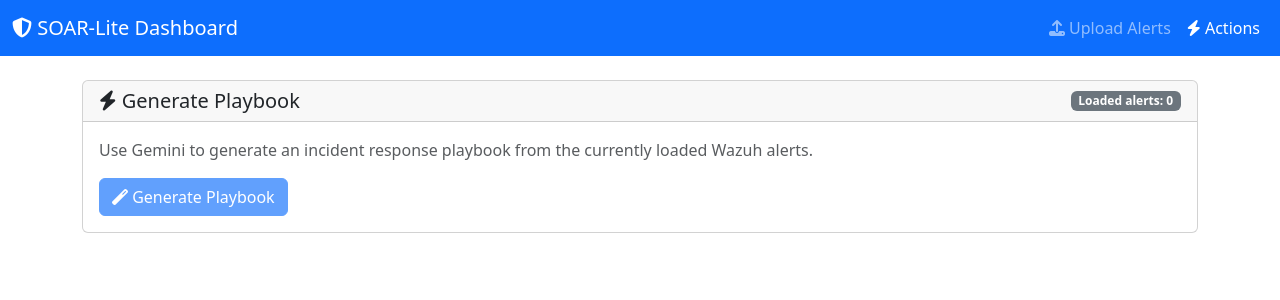
After one commit to onionclove/SCC25, a Flask app: page /actions in a window 1280 px wide. The commit adds this page. Shown: the top 300 px of the page. Run offline with Flask 3, Linux system fonts and the light colour scheme; some libraries are stand-ins or nearby versions.

Commit message:
added auto playbook

```diff
--- a/soar-lite/app.py
+++ b/soar-lite/app.py
@@ -6,6 +6,12 @@ from werkzeug.utils import secure_filename
 import uuid
 import requests
 from dotenv import load_dotenv
+
+# Optional Gemini import (installed via requirements)
+try:
+    import google.generativeai as genai
+except Exception:
+    genai = None
 
 # Load environment variables
 load_dotenv()
@@ -28,6 +34,78 @@ VT_HEADERS = {'x-apikey': VT_API_KEY} if VT_API_KEY else {}
 
 # Cache for VirusTotal results to avoid repeated API calls
 vt_cache = {}
+
+# Gemini configuration
+GEMINI_API_KEY = os.getenv('gemini_api')
+GEMINI_MODEL_NAME = os.getenv('gemini_model', 'gemini-1.5-flash')
+
+def init_gemini_client():
+    """Configure the Gemini client if available and API key is set."""
+    if not genai or not GEMINI_API_KEY:
+        return None
+    try:
+        genai.configure(api_key=GEMINI_API_KEY)
+        return genai.GenerativeModel(GEMINI_MODEL_NAME)
+    except Exception as e:
+        print(f"Error initializing Gemini client: {e}")
+        return None
+
+def build_playbook_prompt(alerts_subset):
+    """Create a structured prompt for Gemini to generate an incident response playbook.
+
+    The model should output concise, ordered steps with rationale, severity, owners, and checks.
+    """
+    sample = {
+        "context": "You are a SOC runbook assistant. Generate a practical, step-by-step incident response playbook for the provided Wazuh alerts. Be concise and actionable.",
+        "output_format": {
+            "title": "string",
+            "summary": "3-5 bullet overview",
+            "severity": "Low|Medium|High|Critical",
+            "assumptions": ["short bullets"],
+            "prerequisites": ["tools, accesses, data needed"],
+            "playbook_steps": [
+                {"id": 1, "name": "Step name", "owner": "SOC|IR|IT", "goal": "what it achieves", "commands": ["example commands"], "evidence_to_collect": ["artifacts"], "success_criteria": ["verifications"], "rollback": ["if needed"], "estimated_time_min": 5}
+            ],
+            "containment_actions": ["bullets"],
+            "eradication_actions": ["bullets"],
+            "recovery_actions": ["bullets"],
+            "post_incident": ["lessons learned, tuning"]
+        }
+    }
+    return (
+        "Generate a JSON playbook for these Wazuh alerts. Consider rule.level, rule.description, rule.groups, timestamps, IPs, users. "
+        "Prefer concrete Linux/Windows commands when relevant. Keep steps minimal but complete."
+        f"\n\nAlerts JSON (truncated to 25):\n{json.dumps(alerts_subset, indent=2) }\n\n"
+        f"Respond ONLY with JSON following this schema (no markdown fences):\n{json.dumps(sample['output_format'], indent=2)}"
+    )
+
+def generate_playbook_from_alerts(all_alerts):
+    """Use Gemini to generate a playbook from current alerts."""
+    model = init_gemini_client()
+    if not model:
+        return {"error": "Gemini not configured. Ensure google-generativeai is installed and gemini_api is set in .env"}
+    if not all_alerts:
+        return {"error": "No alerts loaded"}
+
+    # Take top N by rule level for stronger signal
+    try:
+        sorted_alerts = sorted(all_alerts, key=lambda a: a.get('rule', {}).get('level', 0), reverse=True)
+        subset = sorted_alerts[:25]
+    except Exception:
+        subset = all_alerts[:25]
+
+    prompt = build_playbook_prompt(subset)
+    try:
+        response = model.generate_content(prompt)
+        text = response.text if hasattr(response, 'text') else str(response)
+        # Try to parse JSON if the model complied
+        try:
+            return json.loads(text)
+        except Exception:
+            return {"raw": text}
+    except Exception as e:
+        print(f"Gemini generation error: {e}")
+        return {"error": f"Gemini error: {e}"}
 
 def allowed_file(filename):
     """Check if the uploaded file is a JSON file."""
@@ -632,6 +710,18 @@ def api_stats():
 
     return jsonify(stats)
 
+@app.route('/actions', methods=['GET'])
+def actions_page():
+    """Render actions page with option to generate playbook."""
+    return render_template('actions.html', total_alerts=len(alerts_data))
+
+@app.route('/api/generate_playbook', methods=['POST'])
+def api_generate_playbook():
+    """API to generate a playbook via Gemini from loaded alerts."""
+    result = generate_playbook_from_alerts(alerts_data)
+    status = 200 if 'error' not in result else 400
+    return jsonify(result), status
+
 @app.route('/api/virustotal/<int:alert_id>/<observable_type>/<observable_value>')
 def api_virustotal_lookup(alert_id, observable_type, observable_value):
     """API endpoint for on-demand VirusTotal lookups."""
--- a/soar-lite/requirements.txt
+++ b/soar-lite/requirements.txt
@@ -2,3 +2,4 @@ Flask==2.3.3
 python-dotenv==1.0.0
 requests==2.31.0
 Werkzeug==2.3.7
+google-generativeai==0.7.2
--- /dev/null
+++ b/soar-lite/templates/actions.html
@@ -0,0 +1,84 @@
+<!DOCTYPE html>
+<html lang="en">
+<head>
+    <meta charset="UTF-8">
+    <meta name="viewport" content="width=device-width, initial-scale=1.0">
+    <title>Actions - SOAR-Lite</title>
+    <link href="https://cdnjs.cloudflare.com/ajax/libs/bootstrap/5.3.0/css/bootstrap.min.css" rel="stylesheet">
+    <link href="https://cdnjs.cloudflare.com/ajax/libs/font-awesome/6.4.0/css/all.min.css" rel="stylesheet">
+</head>
+<body>
+    <nav class="navbar navbar-expand-lg navbar-dark bg-primary">
+        <div class="container-fluid">
+            <a class="navbar-brand" href="{{ url_for('dashboard') }}">
+                <i class="fas fa-shield-alt"></i> SOAR-Lite Dashboard
+            </a>
+            <div class="navbar-nav ms-auto">
+                <a class="nav-link" href="{{ url_for('upload_file') }}">
+                    <i class="fas fa-upload"></i> Upload Alerts
+                </a>
+                <a class="nav-link active" aria-current="page" href="#">
+                    <i class="fas fa-bolt"></i> Actions
+                </a>
+            </div>
+        </div>
+    </nav>
+
+    <div class="container mt-4">
+        {% with messages = get_flashed_messages(with_categories=true) %}
+            {% if messages %}
+                {% for category, message in messages %}
+                    <div class="alert alert-{{ 'danger' if category == 'error' else 'success' if category == 'success' else 'info' }} alert-dismissible fade show">
+                        {{ message }}
+                        <button type="button" class="btn-close" data-bs-dismiss="alert"></button>
+                    </div>
+                {% endfor %}
+            {% endif %}
+        {% endwith %}
+
+        <div class="card">
+            <div class="card-header d-flex justify-content-between align-items-center">
+                <h5 class="mb-0"><i class="fas fa-bolt"></i> Generate Playbook</h5>
+                <span class="badge bg-secondary">Loaded alerts: {{ total_alerts }}</span>
+            </div>
+            <div class="card-body">
+                <p class="text-muted">Use Gemini to generate an incident response playbook from the currently loaded Wazuh alerts.</p>
+                <button id="gen-btn" class="btn btn-primary" {% if total_alerts == 0 %}disabled{% endif %}>
+                    <i class="fas fa-magic"></i> Generate Playbook
+                </button>
+
+                <div id="result" class="mt-4" style="display:none;">
+                    <h6>Playbook</h6>
+                    <pre class="bg-light p-3 rounded"><code id="result-json"></code></pre>
+                </div>
+            </div>
+        </div>
+    </div>
+
+    <script src="https://cdnjs.cloudflare.com/ajax/libs/bootstrap/5.3.0/js/bootstrap.bundle.min.js"></script>
+    <script>
+        const btn = document.getElementById('gen-btn');
+        const resultBox = document.getElementById('result');
+        const resultJson = document.getElementById('result-json');
+
+        if (btn) {
+            btn.addEventListener('click', async () => {
+                btn.disabled = true;
+                btn.innerHTML = '<i class="fas fa-spinner fa-spin"></i> Generating...';
+                try {
+                    const res = await fetch('{{ url_for('api_generate_playbook') }}', { method: 'POST' });
+                    const data = await res.json();
+                    resultBox.style.display = 'block';
+                    resultJson.textContent = JSON.stringify(data, null, 2);
+                } catch (e) {
+                    resultBox.style.display = 'block';
+                    resultJson.textContent = JSON.stringify({ error: 'Failed to generate playbook', detail: String(e) }, null, 2);
+                } finally {
+                    btn.disabled = false;
+                    btn.innerHTML = '<i class="fas fa-magic"></i> Generate Playbook';
+                }
+            });
+        }
+    </script>
+</body>
+</html>
--- a/soar-lite/templates/alert_detail.html
+++ b/soar-lite/templates/alert_detail.html
@@ -38,6 +38,9 @@
             <div class="navbar-nav ms-auto">
                 <a class="nav-link" href="{{ url_for('dashboard') }}">
                     <i class="fas fa-arrow-left"></i> Back to Dashboard
+                </a>
+                <a class="nav-link" href="{{ url_for('actions_page') }}">
+                    <i class="fas fa-bolt"></i> Actions
                 </a>
             </div>
         </div>
--- a/soar-lite/templates/upload.html
+++ b/soar-lite/templates/upload.html
@@ -40,6 +40,9 @@
             <div class="navbar-nav ms-auto">
                 <a class="nav-link" href="{{ url_for('dashboard') }}">
                     <i class="fas fa-arrow-left"></i> Back to Dashboard
+                </a>
+                <a class="nav-link" href="{{ url_for('actions_page') }}">
+                    <i class="fas fa-bolt"></i> Actions
                 </a>
             </div>
         </div>
```
Also changed, not shown: soar-lite/templates/dashboard.html (+12 -1 lines).
